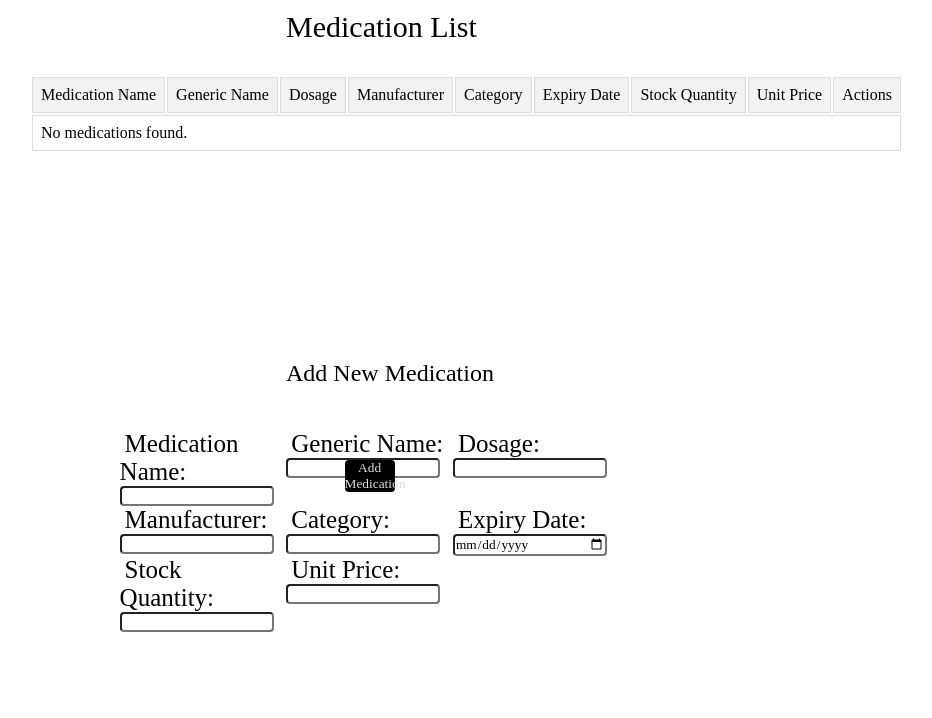
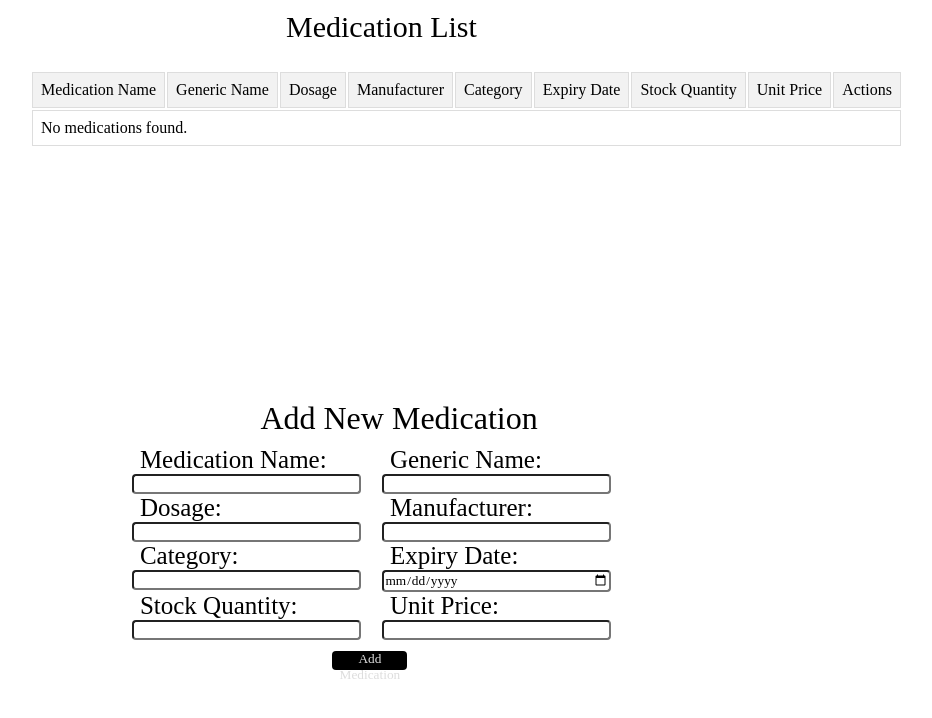
Before and after one commit to Darkbeast747474/Pharmacy_Web_App, a PHP site: page /manage_medications.php in a window 1280 px wide. Shown: the top 718 px of the page, without its empty margins (162-1094 px from the left). Run offline with PHP 8.4, Linux system fonts and the light colour scheme; data that the repository does not hold is empty; some web fonts are replaced.

Commit message:
Lil Design Changes

```diff
--- a/static/med.css
+++ b/static/med.css
@@ -24,7 +24,7 @@ body {
 .med_list {
     position: absolute;
     left: 15%;
-    margin-top: 75px;
+    margin-top: 70px;
     border-collapse: collapse;
     width: fit-content;
 }
@@ -67,55 +67,58 @@ input:focus {
 
 .ad {
     position: absolute;
-    top: 40%;
-    left: 35%;
+    top: 45%;
+    left: 33%;
     margin-top: 40px;
     width: fit-content;
+    font-size: xx-large;
 }
 
 .med_add {
     position: absolute;
-    top: 45%;
-    left: 22%;
+    top: 47%;
+    left: 23%;
     margin-top: 70px;
     width: 500px;
 }
 
 .med_add form{
     display: grid;
-    grid-template-columns: repeat(3, 1fr);
+    grid-template-columns: repeat(2, 1fr);
 }
 
 .submit{
+    position: absolute;
+    top: 90%;
+    left: 40%;
     background-color: #000000;
     color: #ddd;
-    position: absolute;
-    left: 45%;
     border: none;
     border-radius: 4px;
     cursor: pointer;
     margin-top: 30px;
-    width: 10%;
+    width: 15%;
+    height: 10%;
 }
 
 .success {
     position: absolute;
-    left: 20%;
+    top: 70%;
+    left: 60%;
     background-color: #4CAF50;
     color: white;
     padding: 20px;
     border-radius: 5px;
     margin-bottom: 10px;
-    width: 80%;
 }
 
 .error {
     position: absolute;
-    left: 20%;
+    top: 70%;
+    left: 60%;
     background-color: #f44336;
     color: white;
     padding: 10px;
     border-radius: 5px;
     margin-bottom: 10px;
-    width: 80%;
 }
```
Also changed, not shown: Interface.php (+1 -6 lines), manage_medications.php (+39 -40 lines), static/Interface.css (+20 -20 lines).
